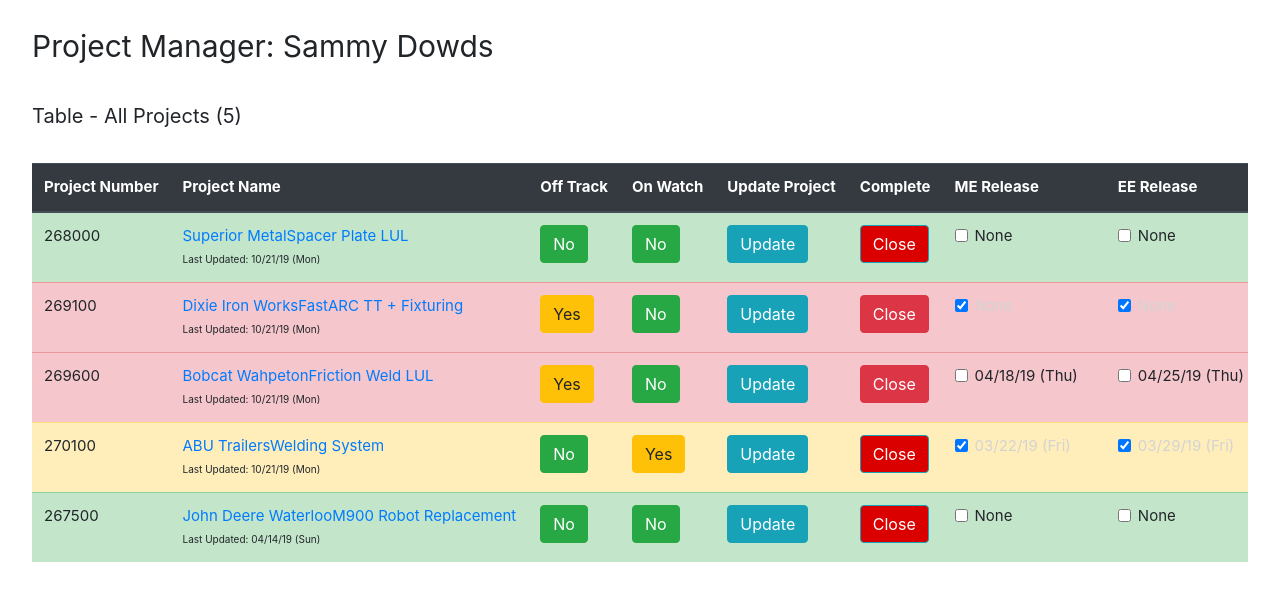
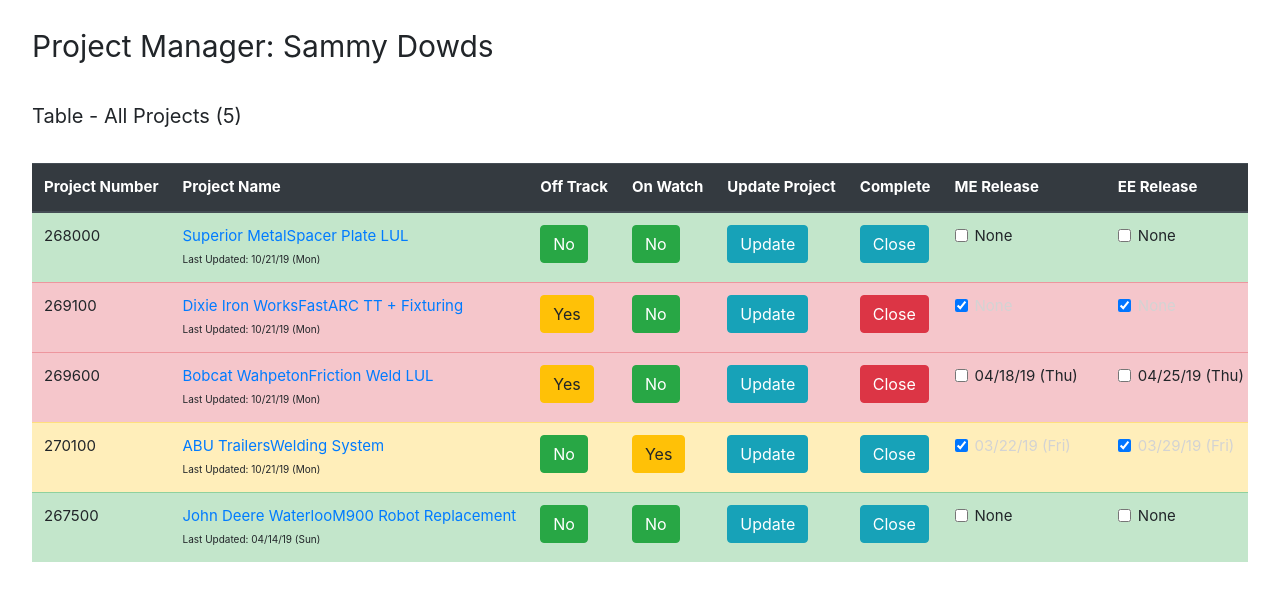
Before and after one commit to sammydowds/projectautomation, a Django app: page /projects/myprojects/ in a window 1280 px wide. Shown: the part 56-657 px from the top of the page. Run offline with Django 3.2, Linux system fonts and the light colour scheme; a user stored in the database is signed in; data comes from the database, SQL or seed files in the repository; both versions use the stored data as it was after the commit; some libraries are stand-ins or nearby versions.

Commit message:
Updated color of close button

```diff
--- a/projects/templates/projects/myprojects.html
+++ b/projects/templates/projects/myprojects.html
@@ -258,7 +258,7 @@
           </td>
           <td>
 
-              <button style = "background-color: #db0000;" onclick = "location.href = 'http://127.0.0.1:8000/projects/close/{{project.projectnumber}}'" class="btn btn-info">Close</button>
+              <button onclick = "location.href = 'http://127.0.0.1:8000/projects/close/{{project.projectnumber}}'" class="btn btn-info">Close</button>
           </td>
 
           <td>{% if project.mechanicalreleasecomplete != True %}
@@ -446,7 +446,7 @@
           </td>
           <td>
 
-              <button style = "background-color: #db0000;" onclick = "location.href = 'http://127.0.0.1:8000/projects/close/{{project.projectnumber}}'" class="btn btn-info">Close</button>
+              <button onclick = "location.href = 'http://127.0.0.1:8000/projects/close/{{project.projectnumber}}'" class="btn btn-info">Close</button>
           </td>
 
           <td>{% if project.mechanicalreleasecomplete != True %}
```
Also changed, not shown: db.sqlite3.
